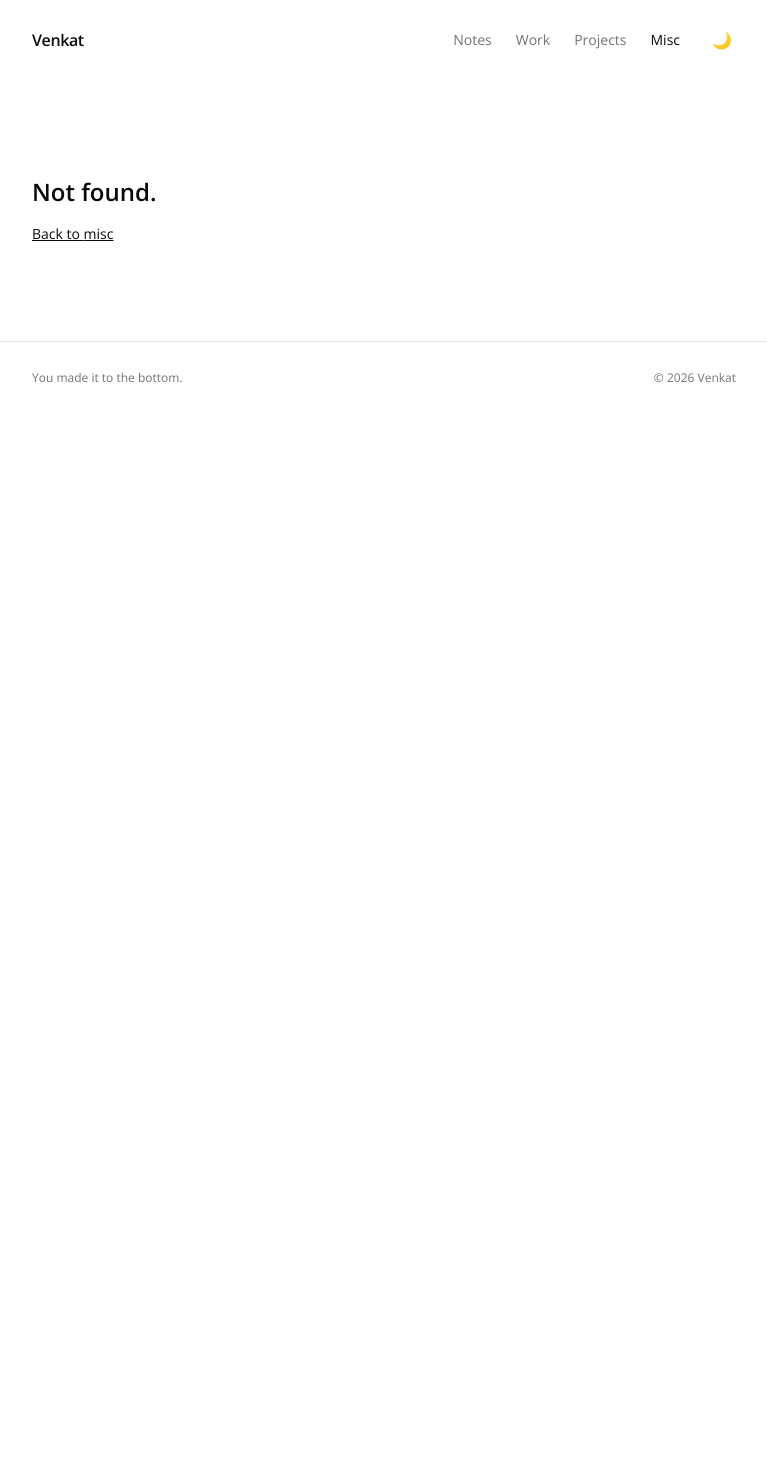
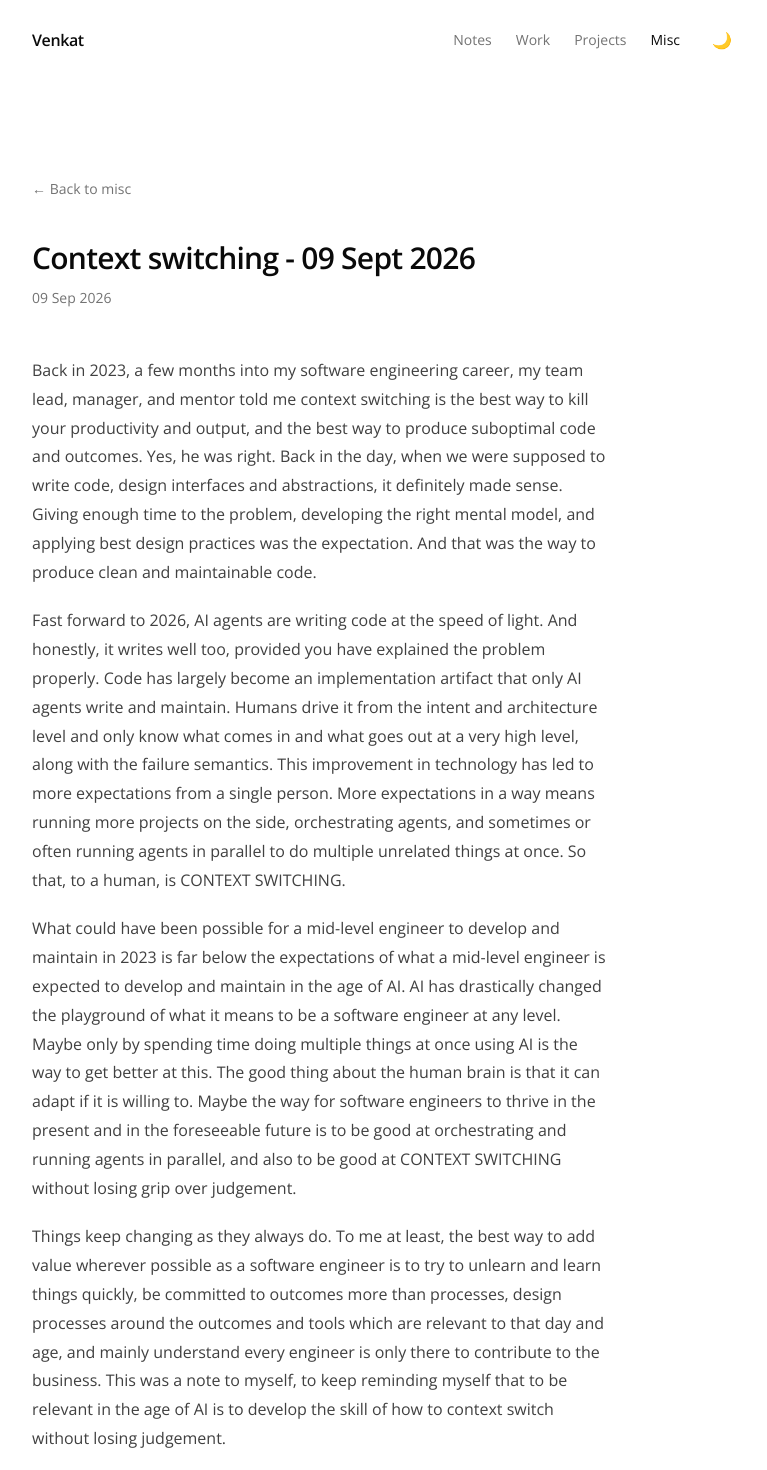
Before and after one commit to venkxycodes/portfolio, a React (Vite) app: page /misc/context-switching in a window 1280 px wide. Before the commit this address had no page. Shown: the top 1470 px of the page, without its empty margins (256-1023 px from the left). Before the commit the page ends 800 px from the top, so only its background shows below. Built offline with nearby package versions, Linux system fonts and the light colour scheme.

Commit message:
Add context switching misc thought

```diff
--- a/src/data/misc.ts
+++ b/src/data/misc.ts
@@ -1,6 +1,12 @@
 import type { Entry } from './types'
 
 export const misc: Entry[] = [
+  { slug: 'context-switching', title: 'Context switching - 09 Sept 2026', description: 'A note on context switching, AI agents, and keeping judgement while moving faster.', date: '09 Sep 2026', body: [
+    'Back in 2023, a few months into my software engineering career, my team lead, manager, and mentor told me context switching is the best way to kill your productivity and output, and the best way to produce suboptimal code and outcomes. Yes, he was right. Back in the day, when we were supposed to write code, design interfaces and abstractions, it definitely made sense. Giving enough time to the problem, developing the right mental model, and applying best design practices was the expectation. And that was the way to produce clean and maintainable code.',
+    'Fast forward to 2026, AI agents are writing code at the speed of light. And honestly, it writes well too, provided you have explained the problem properly. Code has largely become an implementation artifact that only AI agents write and maintain. Humans drive it from the intent and architecture level and only know what comes in and what goes out at a very high level, along with the failure semantics. This improvement in technology has led to more expectations from a single person. More expectations in a way means running more projects on the side, orchestrating agents, and sometimes or often running agents in parallel to do multiple unrelated things at once. So that, to a human, is CONTEXT SWITCHING.',
+    'What could have been possible for a mid-level engineer to develop and maintain in 2023 is far below the expectations of what a mid-level engineer is expected to develop and maintain in the age of AI. AI has drastically changed the playground of what it means to be a software engineer at any level. Maybe only by spending time doing multiple things at once using AI is the way to get better at this. The good thing about the human brain is that it can adapt if it is willing to. Maybe the way for software engineers to thrive in the present and in the foreseeable future is to be good at orchestrating and running agents in parallel, and also to be good at CONTEXT SWITCHING without losing grip over judgement.',
+    'Things keep changing as they always do. To me at least, the best way to add value wherever possible as a software engineer is to try to unlearn and learn things quickly, be committed to outcomes more than processes, design processes around the outcomes and tools which are relevant to that day and age, and mainly understand every engineer is only there to contribute to the business. This was a note to myself, to keep reminding myself that to be relevant in the age of AI is to develop the skill of how to context switch without losing judgement.',
+  ] },
   { slug: 'work-and-life', title: 'Work and life', description: 'Trying to understand ambition, boundaries, and the space outside work.', date: '08 Sep 2026', body: [
     'All things built well are built with passion and a lot of hard work. There is no second thought about it. But is hustle for everyone? I do not know. I come from an Indian middle-class family, and all of this is written from my view of how I have seen the world over the last 25 years.',
     'My dad was a Government of India employee and served for 41 years. He started as a clerk and retired as a Class I officer. He was extremely sincere at his job, took no shortcuts to reach where he did, and excelled in his service. His life meant working from 9 to 5/6 on weekdays and 9 to 1/2 on Saturdays. The rest of the weekend was for relaxing and spending time with us. Growing up, I thought this could be my life when I eventually took up a job.',
```
